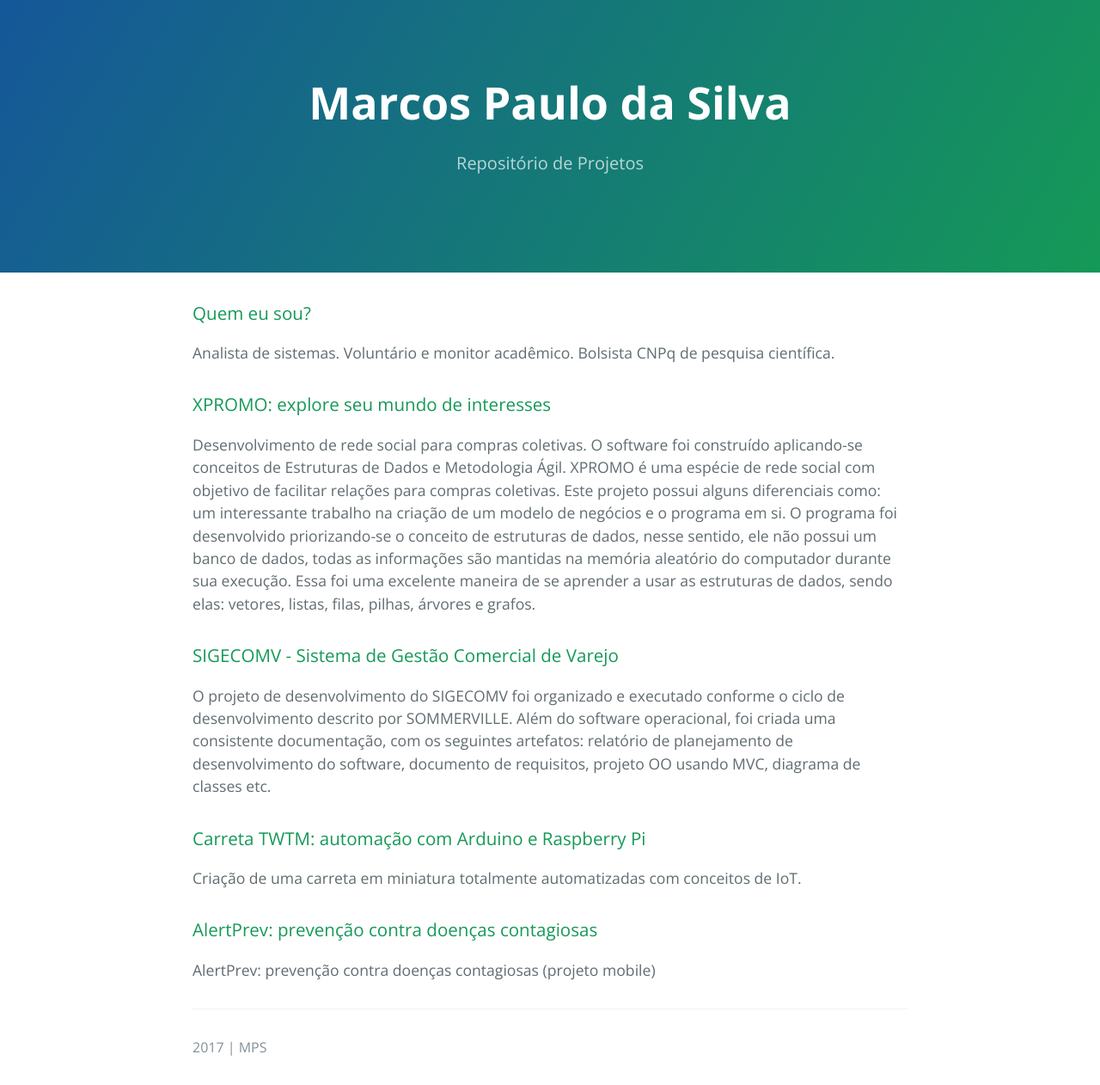
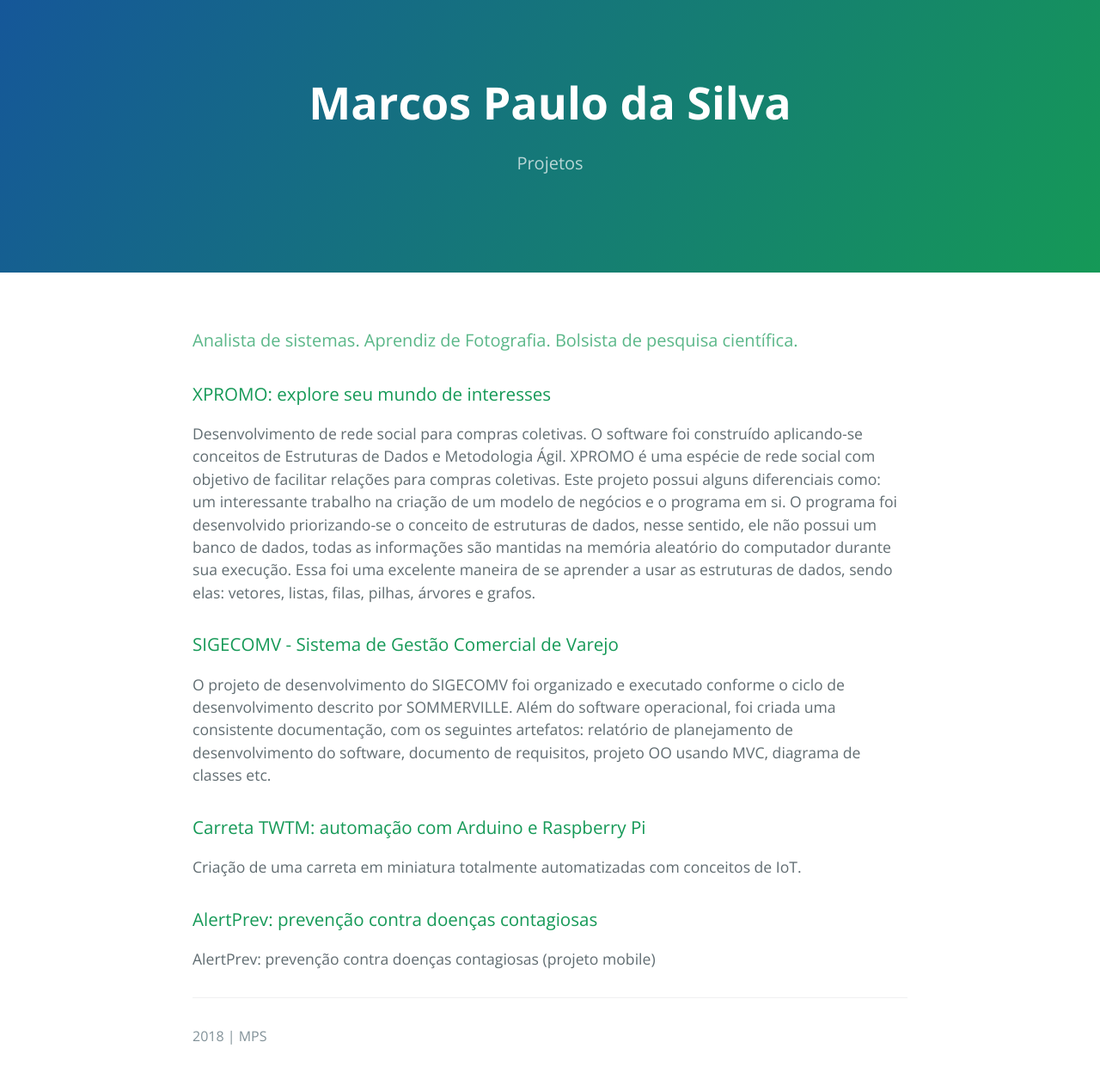
Before and after one commit to mpsacademico/mpsacademico.github.io, a plain HTML site: page index.html in a window 1280 px wide. Shown: the whole page at 86% size. Drawn offline with nearby package versions, Linux system fonts and the light colour scheme.

Commit message:
Atualizações da página para o ano de 2018

```diff
--- a/index.html
+++ b/index.html
@@ -8,20 +8,20 @@
     <link href='https://fonts.googleapis.com/css?family=Open+Sans:400,700' rel='stylesheet' type='text/css'>
     <link rel="stylesheet" type="text/css" href="stylesheets/stylesheet.css" media="screen">
     <link rel="stylesheet" type="text/css" href="stylesheets/github-light.css" media="screen">
-	<link rel="shortcut icon" type="image/png" href="img/favicon.png"/>
+    <link rel="shortcut icon" type="image/png" href="img/favicon.png"/>
   </head>
   <body>
     <section class="page-header">
       <h1 class="project-name">Marcos Paulo da Silva</h1>
-      <h2 class="project-tagline">Repositório de Projetos</h2>
+      <h2 class="project-tagline">Projetos</h2>
     </section>
 
     <section class="main-content">
 
       <h3>
-<a id="welcome-to-github-pages" class="anchor" href="#welcome-to-github-pages" aria-hidden="true"><span aria-hidden="true" class="octicon octicon-link"></span></a>Quem eu sou?</h3>
 
-<p>Analista de sistemas. Voluntário e monitor acadêmico. Bolsista CNPq de pesquisa científica.</p>
+
+<h2 class="project-tagline">Analista de sistemas. Aprendiz de Fotografia. Bolsista de pesquisa científica.</h2>
 
 <h3>XPROMO: explore seu mundo de interesses</h3>
 
@@ -41,7 +41,7 @@
 
       <footer class="site-footer">
 
-        <span class="site-footer-credits">2017 | MPS</span>
+        <span class="site-footer-credits">2018 | MPS</span>
       </footer>
 
     </section>
```
